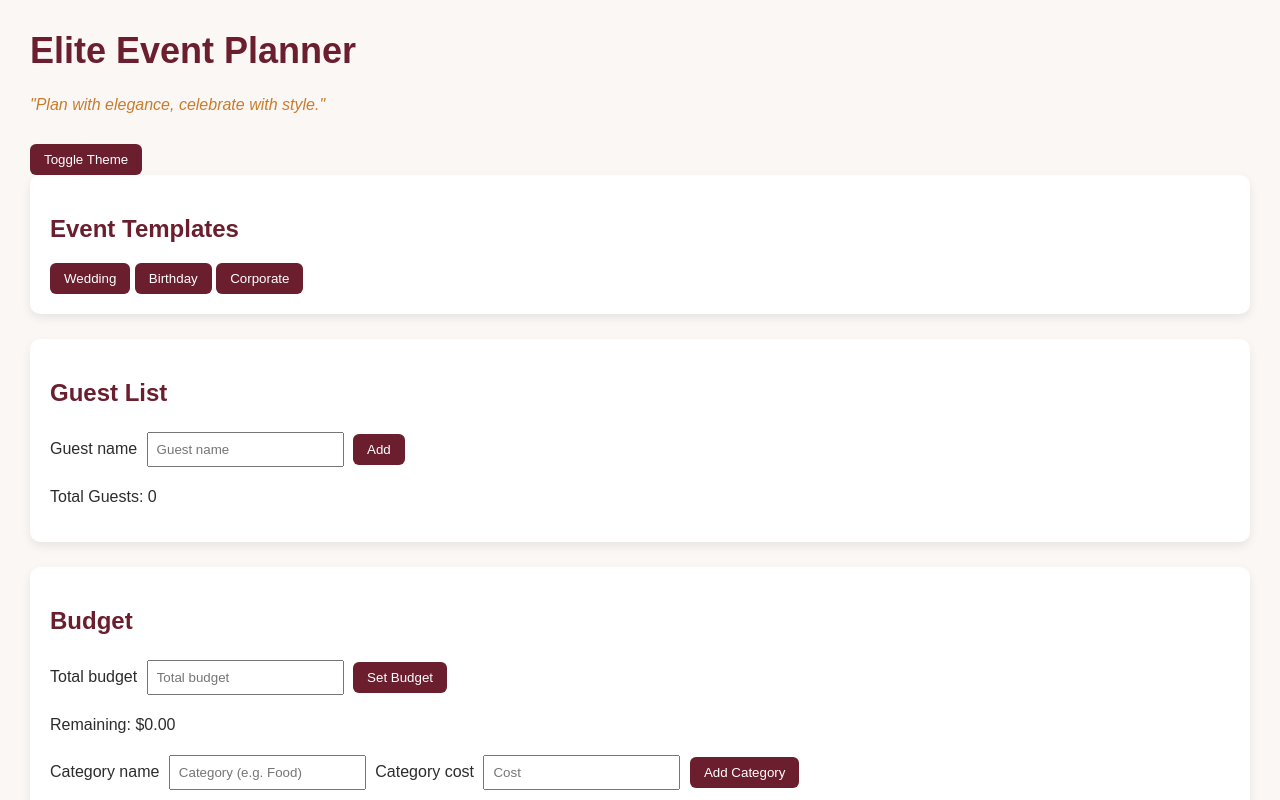
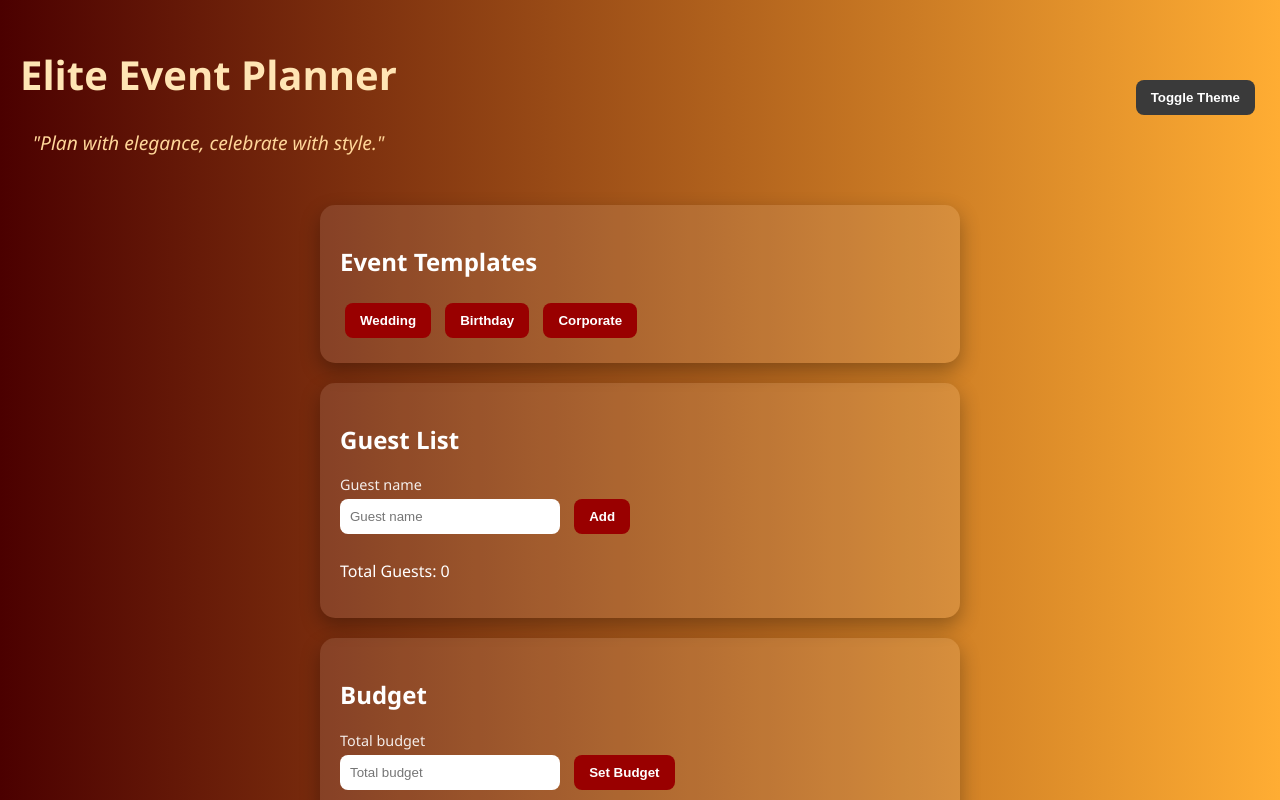
Before and after one commit to alshaghathrahmayas023-ux/Ai-Event-Planner-, a plain HTML site: page index.html in a window 1280 px wide. Shown: the top 800 px of the page. Drawn offline with nearby package versions, Linux system fonts and the light colour scheme.

Commit message:
Revamp global styles and improve layout

```diff
--- a/style.css
+++ b/style.css
@@ -1,64 +1,167 @@
+/* --- Global Styles --- */
 body {
-    font-family: Arial, sans-serif;
-    background-color: #faf7f5;
-    margin: 30px;
-    color: #2c2c2c;
+    font-family: 'Segoe UI', Tahoma, Geneva, Verdana, sans-serif;
+    background: linear-gradient(to right, #4b0000, #ffad33);
+    margin: 0;
+    padding: 20px;
+    color: #fff;
 }
 
-h1 {
-    color: #6b1e2d;
-    font-size: 36px;
+body.dark {
+    background: linear-gradient(to right, #0e0f13, #2b2f3a);
+    color: #e9e9ee;
 }
 
-h2 {
-    color: #6b1e2d;
-}
-
-.quote {
-    font-style: italic;
-    color: #c97c2d;
+/* Header */
+header {
+    text-align: center;
     margin-bottom: 30px;
 }
 
-section {
-    background: white;
-    padding: 20px;
-    margin-bottom: 25px;
-    border-radius: 10px;
-    box-shadow: 0 4px 10px rgba(0,0,0,0.08);
+.header-row {
+    display: flex;
+    justify-content: space-between;
+    align-items: center;
+    gap: 16px;
+    flex-wrap: wrap;
+}
+header h1 {
+    font-size: 2.5em;
+    color: #ffe5b4;
+}
+header .quote {
+    font-style: italic;
+    font-size: 1.2em;
+    color: #ffd699;
 }
 
-input, select {
-    padding: 8px;
-    margin: 5px;
+/* Sections */
+section {
+    background-color: rgba(255,255,255,0.1);
+    padding: 20px;
+    margin: 20px auto;
+    border-radius: 15px;
+    max-width: 600px;
+    box-shadow: 0 8px 20px rgba(0,0,0,0.3);
 }
 
-button {
-    background-color: #6b1e2d;
-    color: white;
-    border: none;
-    padding: 8px 14px;
-    border-radius: 6px;
-    cursor: pointer;
+body.dark section {
+    background-color: rgba(255,255,255,0.06);
 }
 
+/* Inputs & Buttons */
+input {
+    padding: 10px;
+    margin: 5px 5px 10px 0;
+    border-radius: 8px;
+    border: none;
+    width: 200px;
+}
+
+label {
+    display: block;
+    margin-top: 6px;
+    font-size: 0.9em;
+    color: rgba(255,255,255,0.9);
+}
+
+body.dark label {
+    color: rgba(255,255,255,0.8);
+}
+button {
+    padding: 10px 15px;
+    margin: 5px;
+    border: none;
+    border-radius: 8px;
+    background-color: #990000;
+    color: #fff;
+    cursor: pointer;
+    font-weight: bold;
+    transition: all 0.3s;
+}
 button:hover {
+    background-color: #cc3300;
+    transform: scale(1.05);
+}
+
+.theme-toggle {
+    background-color: #3a3a3a;
+}
+
+.theme-toggle:hover {
+    background-color: #525252;
+}
+
+.danger {
+    background-color: #6b1e2d;
+}
+
+.danger:hover {
     background-color: #8b2638;
 }
 
+/* Lists */
 ul {
     list-style: none;
     padding-left: 0;
 }
-
 li {
-    background: #f2e6df;
-    margin: 5px 0;
-    padding: 8px;
-    border-radius: 6px;
+    margin: 6px 0;
+    padding: 10px 15px;
+    border-radius: 10px;
+    background-color: rgba(255,255,255,0.2);
+    transition: transform 0.2s;
+}
+li:hover {
+    transform: scale(1.02);
 }
 
+/* Budget Bar */
+#budgetBarContainer {
+    margin-top: 10px;
+    height: 25px;
+    border-radius: 10px;
+    background-color: rgba(255,255,255,0.3);
+    overflow: hidden;
+}
+#budgetBar {
+    height: 100%;
+    width: 0%;
+    transition: width 0.4s ease;
+    background-color: #ffd699;
+}
+
+/* Suggestions */
 #suggestionText {
     font-weight: bold;
-    color: #c97c2d;
+    font-size: 1.1em;
+    text-align: center;
+    margin-top: 10px;
 }
+
+.status {
+    max-width: 600px;
+    margin: 10px auto 0;
+    padding: 10px 12px;
+    border-radius: 10px;
+    background: rgba(255,255,255,0.15);
+    text-align: center;
+    font-weight: 600;
+}
+
+.status.error {
+    background: rgba(255, 87, 87, 0.2);
+    color: #ffd6d6;
+}
+
+.muted {
+    text-align: center;
+    opacity: 0.85;
+    margin: 10px 0 0;
+}
+
+/* Responsive */
+@media screen and (max-width: 650px) {
+    input { width: 100%; margin: 5px 0; }
+    section { margin: 15px; padding: 15px; }
+}
```
